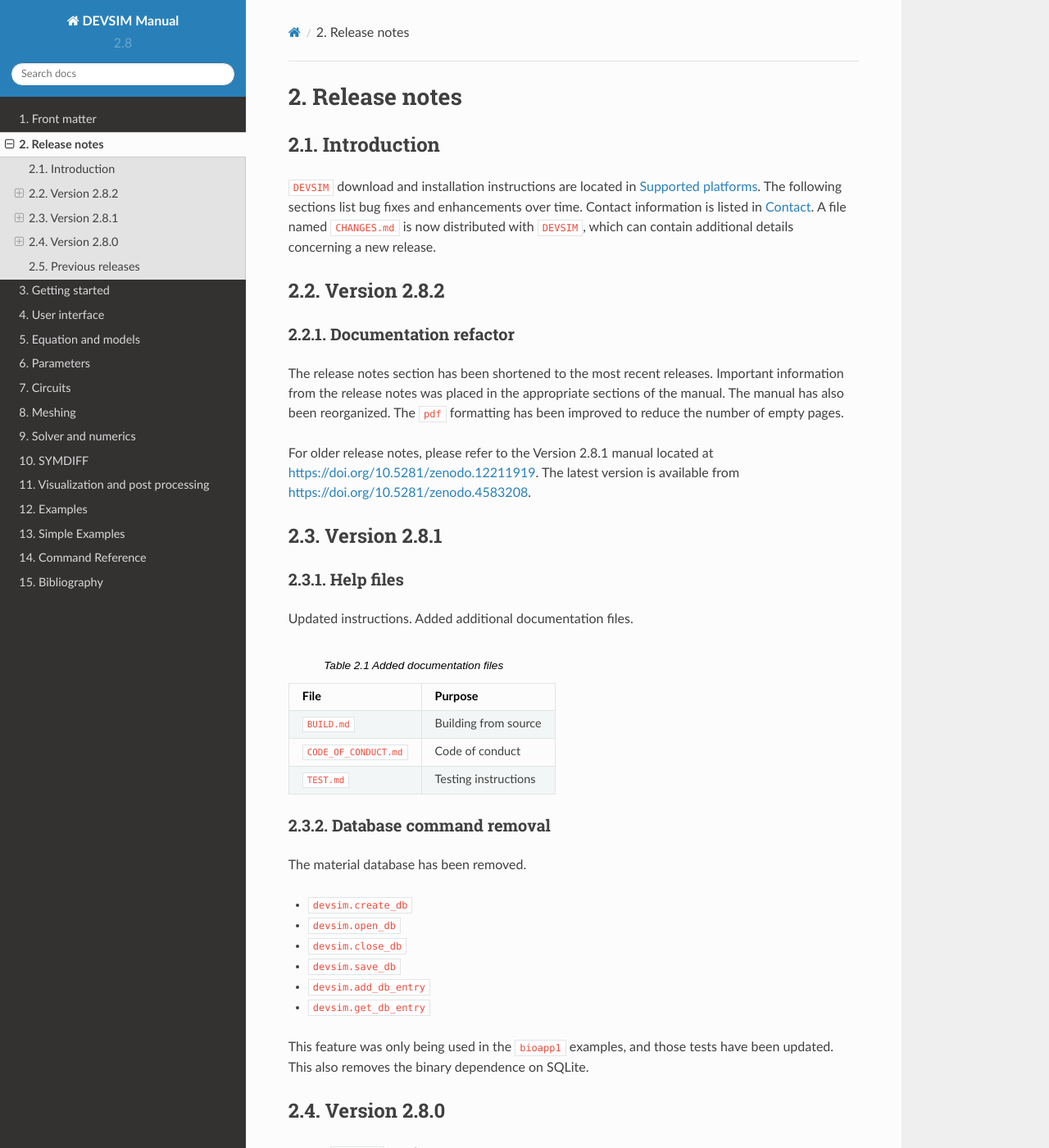
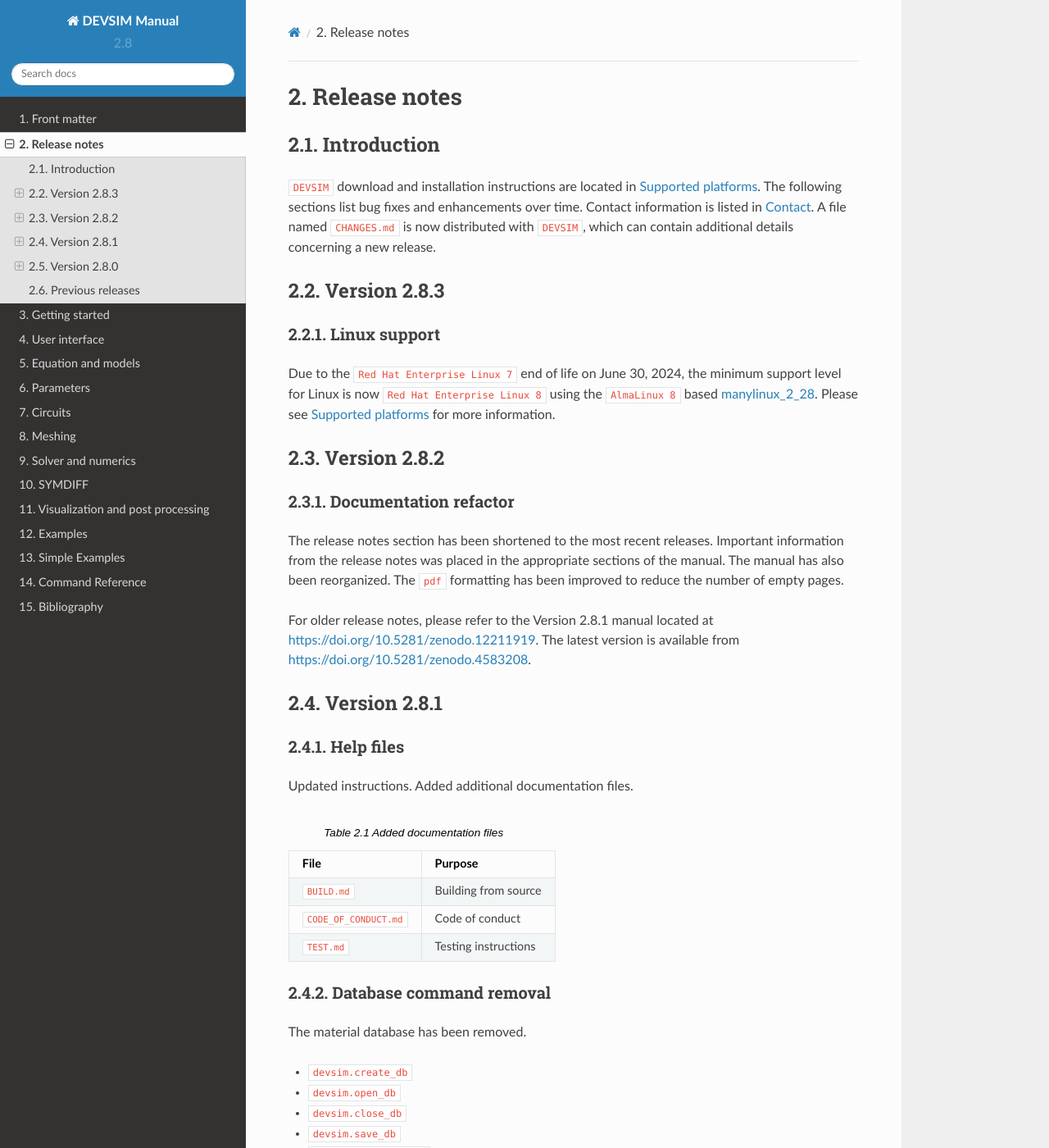
Before and after one commit to devsim/devsim_documentation, a Sphinx documentation site: the page built from sphinx/source/releasenotes.rst, in a window 1280 px wide and 1400 px high. Shown: the whole window at 82% size. Built offline with Sphinx 7.4.7 and the Read the Docs theme 2.0.0, drawn with Linux system fonts in a browser that asks for light colours; some of the changed text lies outside the part shown.

Commit message:
next release

```diff
--- a/sphinx/source/conf.py
+++ b/sphinx/source/conf.py
@@ -69,7 +69,7 @@
 # The short X.Y version.
 version = u'2.8'
 # The full version, including alpha/beta/rc tags.
-release = u'2.8.2'
+release = u'2.8.3'
 
 # The language for content autogenerated by Sphinx. Refer to documentation
 # for a list of supported languages.
--- a/sphinx/source/installation.rst
+++ b/sphinx/source/installation.rst
@@ -1,6 +1,4 @@
 .. _sec__installation:
-
-
 
 Supported platforms
 ===================
@@ -14,7 +12,7 @@
   :widths: 10, 10, 20
 
   "|mswindows|", "x64", "|mswindowsten|"
-  "|linux|", "x86_64, aarch64", "|rhelseven| (|centosseven| compatible)"
+  "|linux|", "x86_64, aarch64", "|rhel-8| (|almalinux-8| compatible)"
   "|macosx|", "x86_64, arm64", "|macosxmonterey|"
 
 These are the minimum supported platforms, and also expected to work on newer versions of these operating systems.  If you require a version on a different software platform, please contact us :ref:`Contact`.
--- a/sphinx/source/macros.rst
+++ b/sphinx/source/macros.rst
@@ -9,7 +9,9 @@
 .. |anaconda| replace:: ``Anaconda``
 .. |conda| replace:: ``conda``
 .. |centosseven| replace:: ``Centos 7``
-.. |rhelseven| replace:: ``Red Hat Enterprise Linux 7``
+.. |rhel-7| replace:: ``Red Hat Enterprise Linux 7``
+.. |rhel-8| replace:: ``Red Hat Enterprise Linux 8``
+.. |almalinux-8| replace:: ``AlmaLinux 8``
 .. |visit| replace:: ``VisIt``
 .. |paraview| replace:: ``ParaView``
 .. |tecplot| replace:: ``Tecplot``
--- a/sphinx/source/releasenotes.rst
+++ b/sphinx/source/releasenotes.rst
@@ -11,6 +11,15 @@
 
 |devsim| download and installation instructions are located in :ref:`sec__installation`.  The following sections list bug fixes and enhancements over time.  Contact information is listed in :ref:`Contact`.
 A file named ``CHANGES.md`` is now distributed with |devsim|, which can contain additional details concerning a new release.
+
+Version 2.8.3
+=============
+
+Linux support
+-------------
+
+Due to the |rhel-7| end of life on June 30, 2024, the minimum support level for Linux is now |rhel-8| using the |almalinux-8| based `manylinux_2_28 <https://github.com/pypa/manylinux?tab=readme-ov-file#manylinux_2_28-almalinux-8-based>`__.  Please see :ref:`sec__installation` for more information.
+
 
 Version 2.8.2
 =============
```
